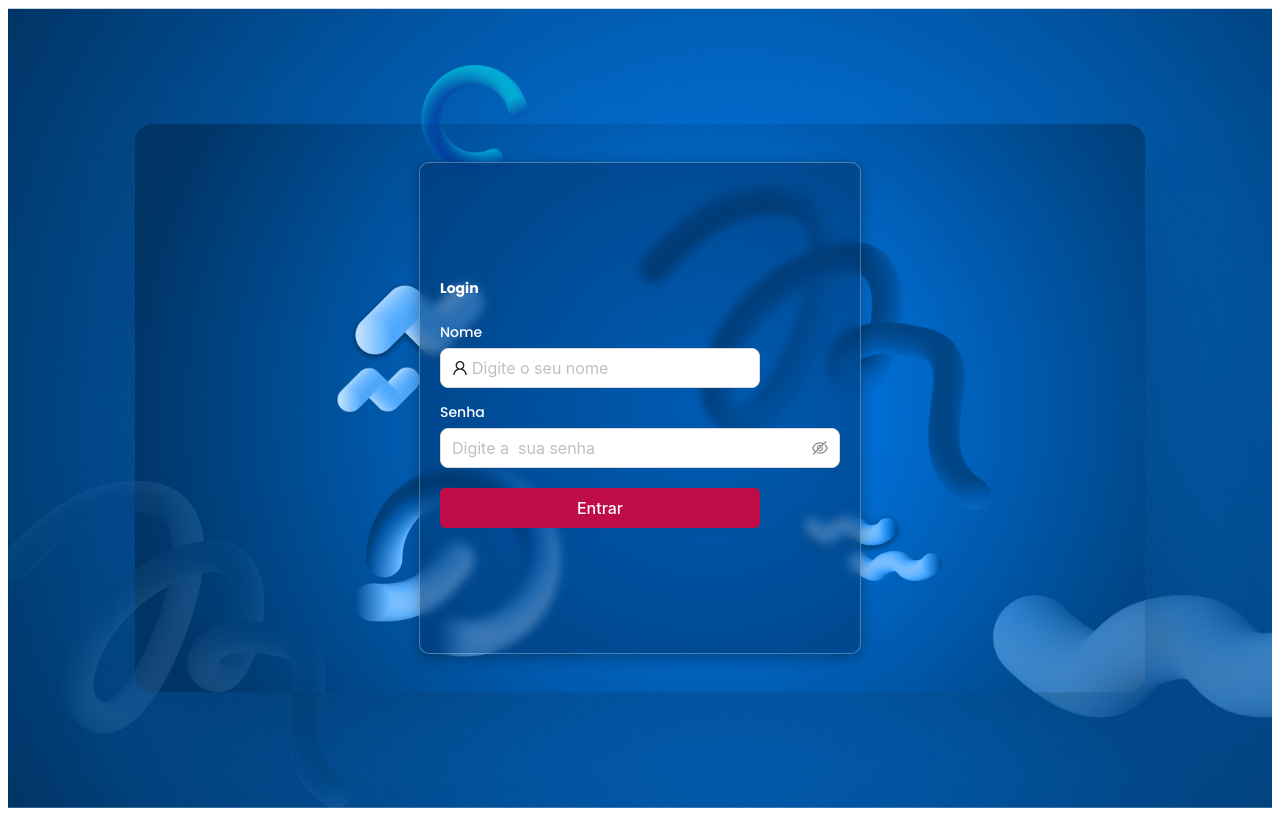
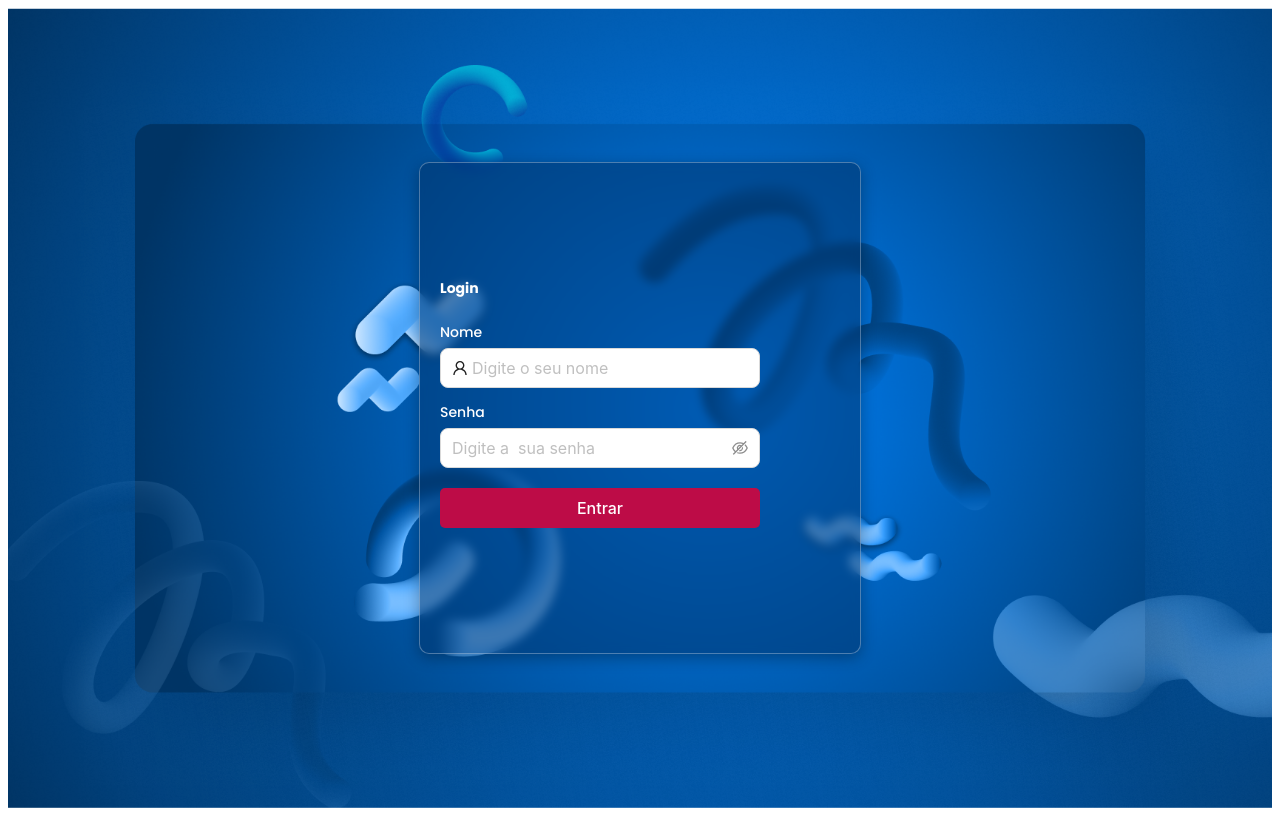
Before and after one commit to abilioepalanga/LojaRapida, a React (Vite) app: page / in a window 1280 px wide. Built offline with nearby package versions, Linux system fonts and the light colour scheme.

Commit message:
Uniformando tamanho dos input

```diff
--- a/src/shared/inputs/input/Input.tsx
+++ b/src/shared/inputs/input/Input.tsx
@@ -1,4 +1,10 @@
-import { BoxInput, TitleInput, InputText, Title_login } from "./input.styles";
+import {
+    BoxInput,
+    TitleInput,
+    InputText,
+    Title_login,
+    InputText_Pass,
+} from "./input.styles";
 import { Button } from "../../../shared/buttons/button/Button";
 import {
     UserOutlined,
@@ -18,10 +24,7 @@ const Input = () => {
             />
 
             <TitleInput>Senha</TitleInput>
-            <InputText.Password
-                size="large"
-                placeholder="Digite a  sua senha"
-            />
+            <InputText_Pass size="large" placeholder="Digite a  sua senha" />
             <Button />
         </BoxInput>
     );
--- a/src/shared/inputs/input/input.styles.ts
+++ b/src/shared/inputs/input/input.styles.ts
@@ -27,9 +27,11 @@ export const Title_login = styled.h1`
 export const InputText = styled(AntdInput)`
     max-width: 320px; /* Aqui você define a largura desejada */
     /* Pode definir um valor máximo, se necessário */
+    width: 100%;
 `;
 
-export const InputPassword = styled(AntdInput)`
+export const InputText_Pass = styled(AntdInput.Password)`
     max-width: 320px; /* Aqui você define a largura desejada */
     /* Pode definir um valor máximo, se necessário */
+    width: 100%;
 `;
```
